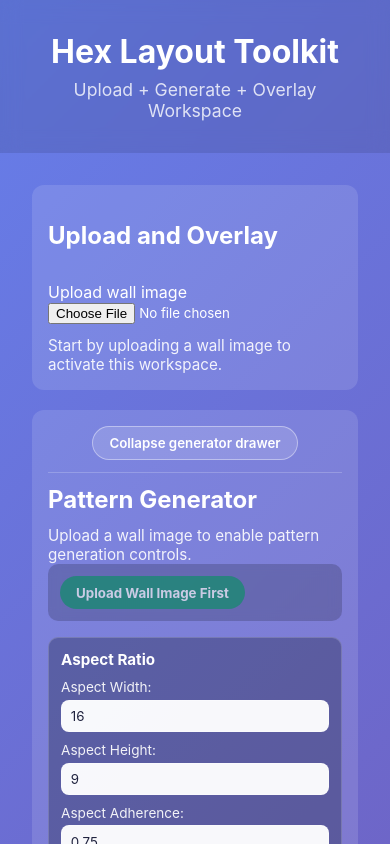
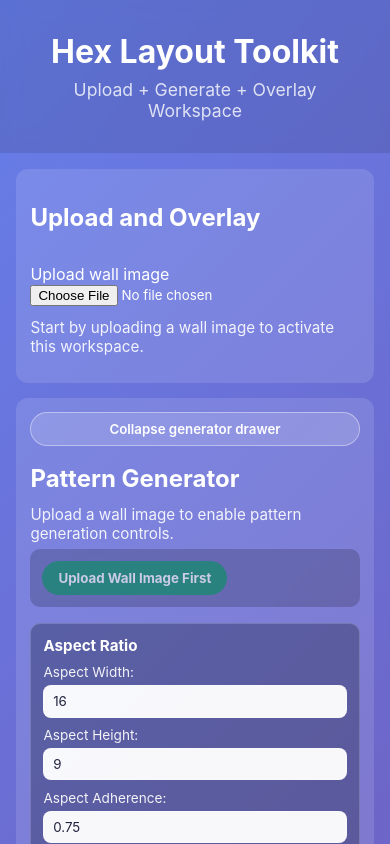
Before and after one commit to schnee/hex, a React (Vite) app in the folder frontend/: page / in a window 390 px wide. Shown: the top 844 px of the page. Built offline with nearby package versions, Linux system fonts and the light colour scheme; no server answers.

Commit message:
feat(3.4-ui-ux-refresh): tune mobile workspace stacking and spacing
- tighten mobile spacing across upload, generator drawer, and results panels
- make drawer toggle full-width on small screens and mark T019 complete

```diff
--- a/frontend/src/App.css
+++ b/frontend/src/App.css
@@ -400,8 +400,41 @@ code {
 }
 
 @media (max-width: 768px) {
+  .app-main {
+    padding: 1rem;
+    gap: 0.75rem;
+  }
+
   .app-header h1 {
     font-size: 2rem;
+  }
+
+  .workspace-layout-generator {
+    gap: 0.9rem;
+  }
+
+  .overlay-workspace,
+  .generator-controls-panel,
+  .generator-results-panel {
+    padding: 0.9rem;
+  }
+
+  .generator-controls-panel {
+    min-height: auto;
+  }
+
+  .generator-drawer-toggle-row {
+    justify-content: stretch;
+  }
+
+  .generator-drawer-toggle-row .workspace-link {
+    width: 100%;
+    text-align: center;
+  }
+
+  .upload-primary-cta,
+  .overlay-guidance {
+    margin-bottom: 0.4rem;
   }
 
   .workspace-layout {
@@ -420,6 +453,8 @@ code {
   }
 
   .generator-drawer-content {
+    border-top: 0;
+    padding-top: 0.35rem;
     max-height: none;
     overflow: visible;
     padding-right: 0;
```
Also changed, not shown: 1 other file (tests, documents, lock files or other folders).
